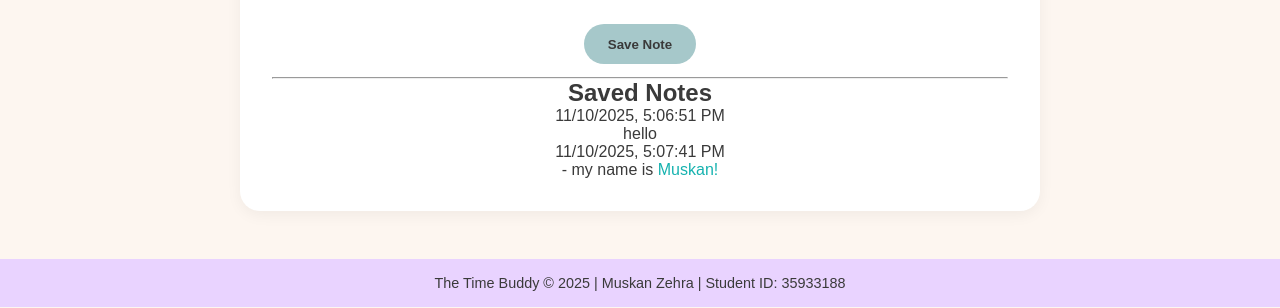
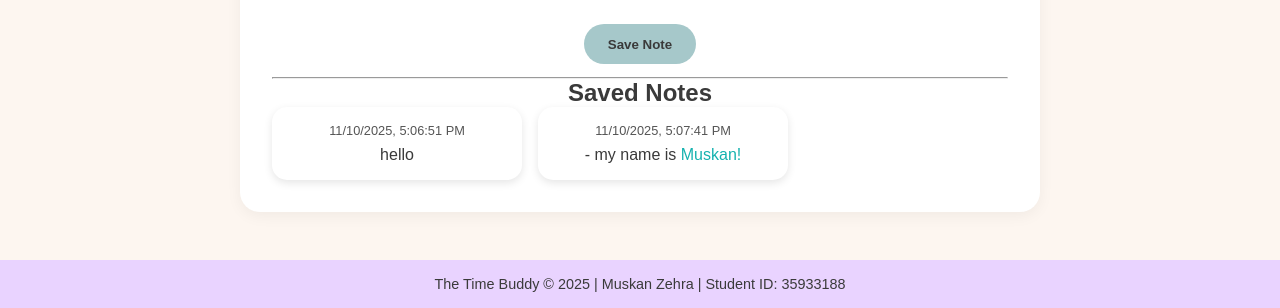
Before and after one commit to mzehra-1512/Cloud_Server_Project_ICT171, a Flask app: page /notes in a window 1280 px wide. Shown: the part 523-831 px from the top of the page. Run offline with Flask 3, Linux system fonts and the light colour scheme.

Commit message:
Update style.css

```diff
--- a/static/css/style.css
+++ b/static/css/style.css
@@ -218,3 +218,49 @@ footer {
     color: #b3b3b3;
     font-style: italic;
 }
+
+.notes-grid {
+    display: flex;
+    flex-wrap: wrap;
+    gap: 1rem;
+}
+
+.note-card {
+    background-color: #fff;
+    border-radius: 15px;
+    box-shadow: 0 3px 8px rgba(0,0,0,0.1);
+    padding: 1rem;
+    width: 250px;
+    position: relative;
+    overflow: hidden;
+}
+
+.note-card .note-date {
+    font-size: 0.8rem;
+    color: #555;
+    margin-bottom: 0.5rem;
+}
+
+.note-card .note-content {
+    overflow: hidden;
+    transition: max-height 0.3s ease;
+    max-height: 4.5em; /* ~3 lines */
+}
+
+.note-card .note-content.expanded {
+    max-height: 500px; /* large enough to show full note */
+}
+
+.read-more-btn {
+    background: none;
+    border: none;
+    color: #A6C8CA;
+    cursor: pointer;
+    font-weight: 600;
+    margin-top: 0.5rem;
+    padding: 0;
+}
+
+.read-more-btn:hover {
+    color: #F7B2BD;
+}
```
